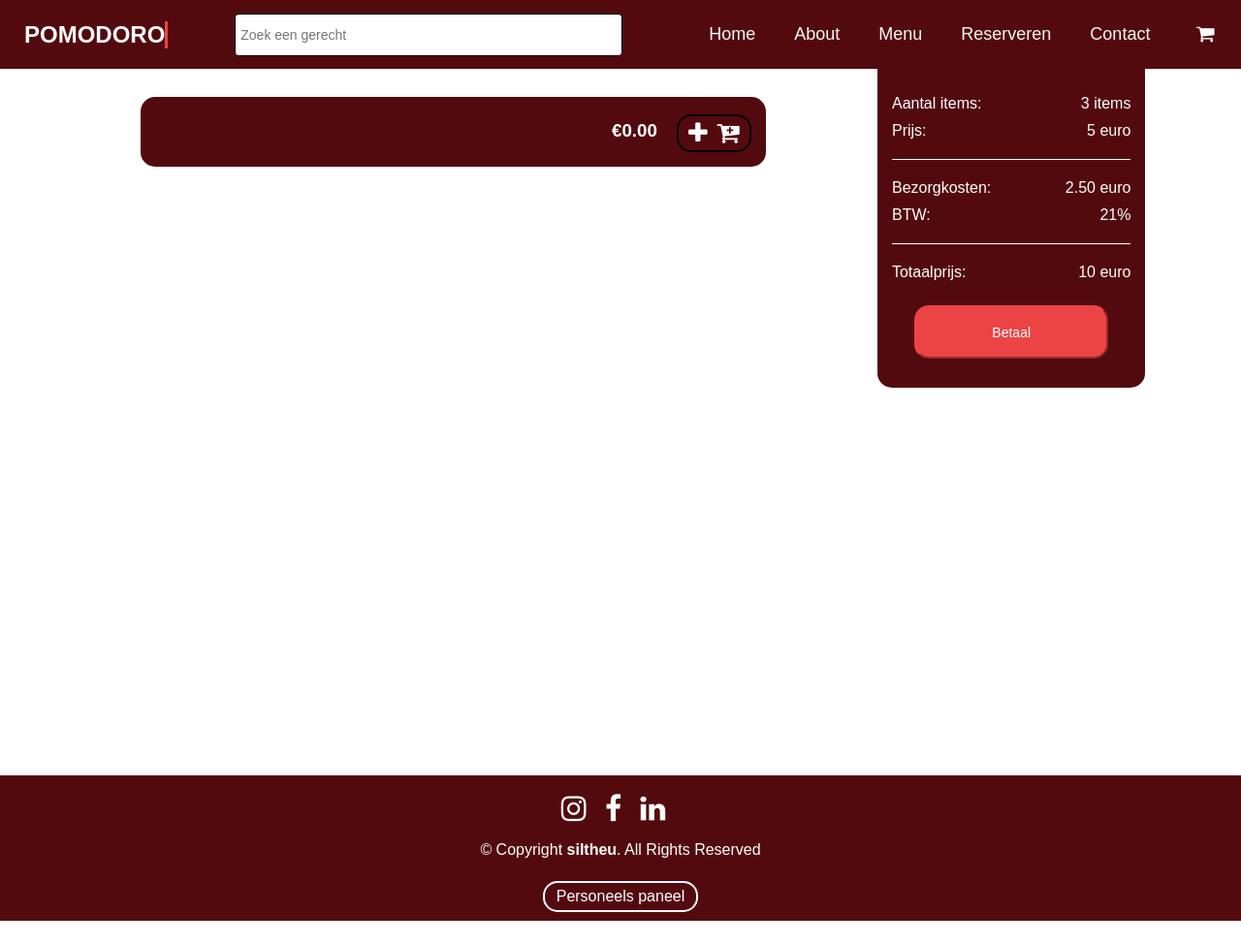
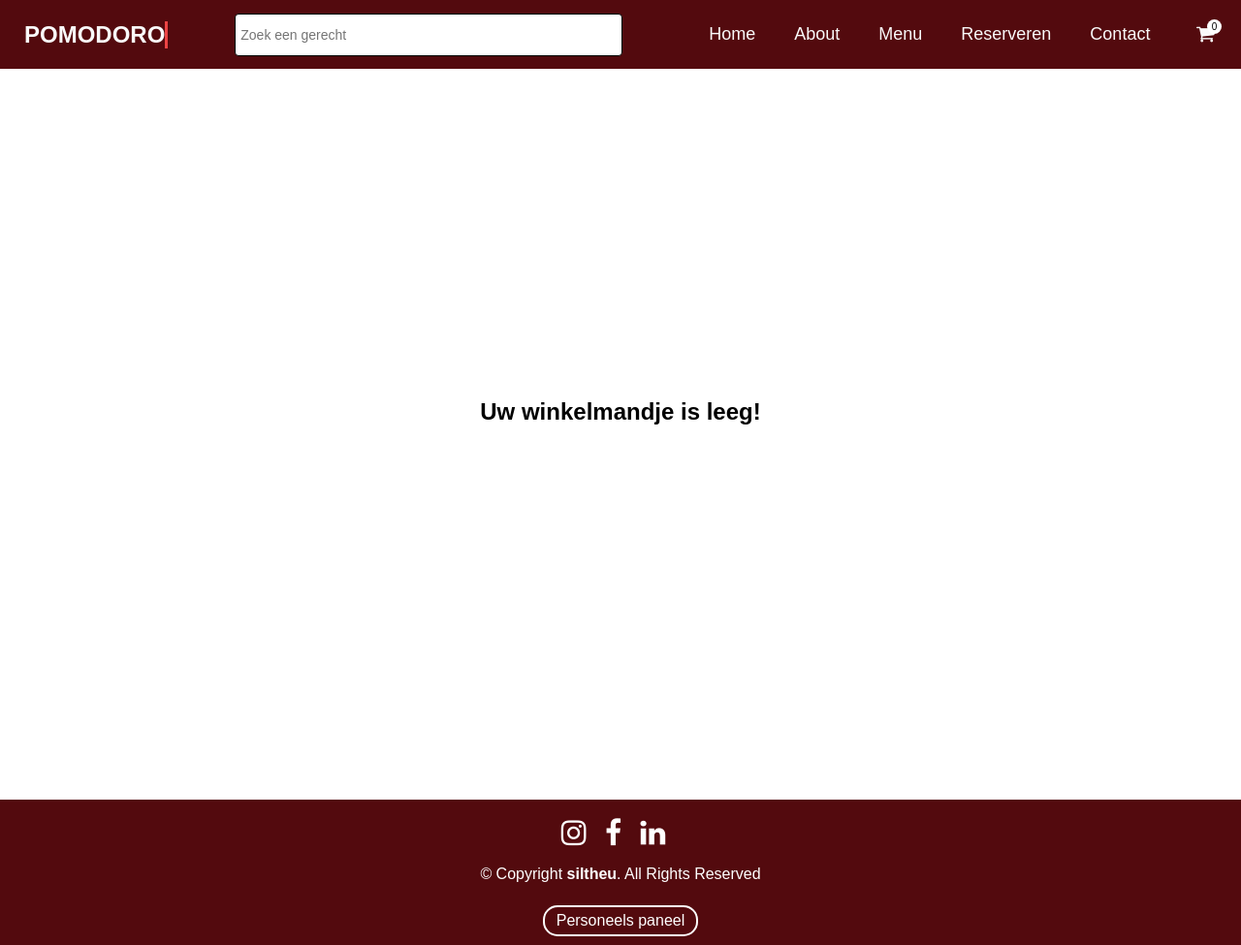
Before and after one commit to TheunissenSil/MiniCRUD, a PHP site: page /Pages/shoppingCart.php in a window 1280 px wide. Shown: the whole page at 97% size. Before the commit the page ends 950 px from the top, so only its background shows below. Run offline with PHP 8.4, Linux system fonts and the light colour scheme; tables that the repository leaves empty or names only in its code hold one stand-in row (values such as "Sample post"); data that the repository does not hold is empty.

Commit message:
Shopping cart deel 1
De add en remove aan de shopping cart toegevoegd. In de hader het aantal items wat er in de shopping cart zit en verder nog een paar kleine dingen CSS

```diff
--- a/CSS/style.css
+++ b/CSS/style.css
@@ -158,6 +158,23 @@
   display: flex;
 }
 
+nav ul .shoppingCartItems {
+  width: 15px;
+  height: 15px;
+  border-radius: 50%;
+  background-color: white;
+  display: flex;
+  justify-content: center;
+  align-items: center;
+  position: absolute;
+  top: 20px;
+  right: 20px;
+}
+
+nav ul .shoppingCartItems p {
+  font-size: 10px;
+}
+
 nav ul li {
   text-align: center;
 }
@@ -231,6 +248,11 @@
   nav ul {
     display: flex;
     flex-direction: column;
+  }
+
+  nav ul .shoppingCartItems {
+    top: 190px;
+    right: 40px;
   }
 
   nav ul li a {
@@ -650,7 +672,11 @@
 }
 
 .containerMenu .priceCart .priceTag {
-  margin: 0 15px 2.5px 15px;
+  margin: 0 20px 2.5px 15px;
+}
+
+.containerMenu .priceCart .inShoppingCartAmount {
+  margin: 0 10px 2.5px 10px;
 }
 
 .containerMenu .priceCart .addToCart {
@@ -666,8 +692,19 @@
   margin-top: 2.5px;
 }
 
-.containerMenu .priceCart .addToCart .fa {
-  margin: 0;
+.containerMenu .priceCart .shoppingCartButton {
+  background-color: #530a0e;
+  cursor: pointer;
+  border: none;
+  color: white;
+  transition: all 1.2s ease 0s;
+  display: flex;
+  margin: none;
+}
+
+.containerMenu .priceCart .addToCart .fa,
+.containerMenu .priceCart .shoppingCartButton .fa {
+  margin-right: 0;
 }
 
 .containerMenu .priceCart .addToCart .fa-plus {
@@ -676,6 +713,10 @@
 
 .containerMenu .priceCart .addToCart i {
   font-size: 25px;
+}
+
+.containerMenu .priceCart .shoppingCartButton i {
+  font-size: 20px;
 }
 
 .containerMenu .priceCart .addToCart:hover,
@@ -812,9 +853,17 @@
 }
 
 .shoppingCartMain .shoppingCartContainer {
-  height: 100%;
+  height: auto;
   width: 90%;
   display: flex;
+}
+
+.shoppingCartMain .emptyCard {
+  min-height: 100vh;
+  width: 100%;
+  display: flex;
+  justify-content: center;
+  align-items: center;
 }
 
 .shoppingCartMain .shoppingCartContainer .shoppingCartItems {
@@ -1213,18 +1262,6 @@
   width: 12.5%;
 }
 
-.adminMain .adminRow table .gerechtPrijs {
-  width: 7.5%;
-}
-
-.adminMain .adminRow table .drankNaam {
-  width: 30%;
-}
-
-.adminMain .adminRow table .drankCatagorie {
-  width: 30%;
-}
-
 .adminMain .adminRow table .drankPrijs {
   width: 20%;
 }
@@ -1234,21 +1271,21 @@
   width: 10%;
 }
 
-.adminMain .adminRow table .datum {
-  width: 15%;
-}
-
+.adminMain .adminRow table .datum,
 .adminMain .adminRow table .naam,
 .adminMain .adminRow table .email,
 .adminMain .adminRow table .onderwerp {
   width: 15%;
 }
 
+.adminMain .adminRow table .gerechtPrijs,
 .adminMain .adminRow table .tijd,
 .adminMain .adminRow table .personen {
   width: 7.5%;
 }
 
+.adminMain .adminRow table .drankNaam,
+.adminMain .adminRow table .drankPrijs,
 .adminMain .adminRow table .bijzonderheden {
   width: 30%;
 }
--- a/Includes/header.php
+++ b/Includes/header.php
@@ -33,42 +33,47 @@
               } else {
                 echo "<li><a href='../index.php#start'>Home</a></li>";
               }
-            ?>
-            <?php
+
                if (file_exists('index.php')) {
                 echo "<li><a href='index.php#pageAbout'>About</a></li>";
               } else {
                 echo "<li><a href='../index.php#pageAbout'>About</a></li>";
               }
-            ?>
-            <?php
+
               if (file_exists('index.php')) {
                 echo "<li><a href='Pages/menu.php'>Menu</a></li>";
               } else {
                 echo "<li><a href='menu.php'>Menu</a></li>";
               }
-            ?>
-            <?php
+
               if (file_exists('index.php')) {
                 echo "<li><a href='Pages/reserveren-contact.php#reserveren'>Reserveren</a></li>";
               } else {
                 echo "<li><a href='reserveren-contact.php#reserveren'>Reserveren</a></li>";
               }
-            ?>
-            <?php
+
               if (file_exists('index.php')) {
                 echo "<li><a href='Pages/reserveren-contact.php#contact'>Contact</a></li>";
               } else {
                 echo "<li><a href='reserveren-contact.php#contact'>Contact</a></li>";
               }
-            ?>
-            <?php
+
+              session_start();
+              $aantalItems = 0;
+
+              if (!empty($_SESSION['shoppingCart'])) {
+                foreach($_SESSION['shoppingCart'] as $product) {
+                  $aantalItems = $aantalItems + $product['amount'];
+                }
+              }
+
               if (file_exists('index.php')) {
                 echo "<li><a href='Pages/shoppingCart.php' class='fa fa-shopping-cart'></a></li>";
               } else {
-                echo "<li><a href='shoppingCart.php' class='fa fa-shopping-cart'></a></li>";
+                echo "<li><a href='shoppingCart.php' class='fa fa-shopping-cart'></a><div class='shoppingCartItems'><p>" . $aantalItems . "</p></div></li>";
               }
             ?>
+
           </ul>
         </nav>
     </section>
--- a/PHP/logout.php
+++ b/PHP/logout.php
@@ -1,6 +1,7 @@
 <?php
 session_start();
-session_destroy();
+unset($_SESSION['name']);
+unset($_SESSION['id']);
 
 header("Location: ../index.php");
 exit();
--- a/Pages/shoppingCart.php
+++ b/Pages/shoppingCart.php
@@ -14,49 +14,150 @@
     ?>
 
     <main class="shoppingCartMain">
-      <div class="shoppingCartContainer">
-        <div class="shoppingCartItems containerMenu">
       <?php
-          require_once("../Includes/connector.php");
+        // Add to cart
+        if (isset($_POST['add_to_cart'])) {
 
-          $sql = "SELECT * FROM gerechten";
-          $stmt = $connect->prepare($sql);
-          $stmt->execute();
-          $result = $stmt->fetchAll();
+          if (isset($_SESSION['shoppingCart'])) {
 
-          foreach ($result as $result){
+            $place = array_search($_GET['id'], array_column($_SESSION['shoppingCart'], 'id'));
 
-              $roundendPrice = sprintf('%0.2f', $result['gerechtPrijs']);
+            $exists = false;
 
+            $amount = $_SESSION['shoppingCart'][$place]['amount'];
+
+            foreach($_SESSION['shoppingCart'] as $current) {
+              if ($current['id'] == $_GET['id']) {
+                $amount++;
+                $exists = TRUE;
+              }
+            }
+
+            if ($exists == TRUE) {
+
+              $_SESSION['shoppingCart'][$place]['amount'] = $amount;
+              header('Location: ../Pages/shoppingCart.php');
+
+            } else {
+
+              $count = count($_SESSION['shoppingCart']);
+              $_SESSION['shoppingCart'][$count] = array(
+
+                'id' => $_GET['id'],
+                'amount' => 1,
+                'naam' => $_GET['naam'],
+                'beschrijving' => $_GET['beschrijving'],
+                'prijs' => $_GET['prijs'],
+
+              );
+              header('Location: Location: ../Pages/shoppingCart.php');
+
+            }
+
+          } else {
+
+            $_SESSION['shoppingCart'][0] = array(
+
+              'id' => $_GET['id'],
+              'amount' => 1,
+              'naam' => $_GET['naam'],
+              'beschrijving' => $_GET['beschrijving'],
+              'prijs' => $_GET['prijs'],
+
+            );
+            header('Location: ../Pages/shoppingCart.php');
+
+          }
+
+        }
+
+        // Remove from cart
+        if (isset($_POST['remove_from_cart'])) {
+
+          $place = array_search($_GET['id'], array_column($_SESSION['shoppingCart'], 'id'));
+
+          $amount = $_SESSION['shoppingCart'][$place]['amount'];
+
+          if ($amount > 1) {
+
+            $amount--;
+            $_SESSION['shoppingCart'][$place]['amount'] = $amount;
+            header('Location: ../Pages/shoppingCart.php');
+
+          } else {
+
+            unset($_SESSION['shoppingCart'][$place]);
+            $_SESSION['shoppingCart'] = array_values($_SESSION['shoppingCart']);
+            header('Location: ../Pages/shoppingCart.php');
+
+          }
+        }
+
+        // Display cart
+        if(!empty($_SESSION['shoppingCart'])){
+          echo"<div class='shoppingCartContainer'>";
+            echo"<div class='shoppingCartItems containerMenu'>";
+              foreach($_SESSION['shoppingCart'] as $product) {
                 echo"<div class='gerecht'>";
                 echo    "<div>";
-              echo        "<h3>" . $result['gerechtNaam'] . "</h3>";
-              echo        "<p>" . $result['gerechtBeschrijving'] . "</p>";
+                echo        "<h3>" . $product['naam'] . "</h3>";
+                echo        "<p>" . $product['beschrijving'] . "</p>";
                 echo    "</div>";
                 echo    "<div class='priceCart'>";
-              echo        "<h3 class='priceTag'>€" . $roundendPrice . "</h3>";
-              echo        "<button class='addToCart'>";
-              echo            "<i class='fa fa-plus'></i><i class='fa fa-cart-plus'></i>";
-              echo        "</button>";
+                echo        "<h3 class='priceTag'>€" . $product['prijs'] . "</h3>";
+                echo        "<form action='../Pages/shoppingCart.php?id=" . $product['id'] . "' method='post'>";
+                echo            "<button type='submit' name='remove_from_cart' class='shoppingCartButton'>";
+                echo                "<i class='fa fa-minus'></i>";
+                echo            "</button>";
+                echo        "</form>";
+                echo        "<h3 class='inShoppingCartAmount'>" . $product['amount'] . "x</h3>";
+                echo        "<form action='../Pages/shoppingCart.php?id=" . $product['id'] . "' method='post'>";
+                echo            "<button type='submit' name='add_to_cart' class='shoppingCartButton'>";
+                echo                "<i class='fa fa-plus'></i>";
+                echo            "</button>";
+                echo        "</form>";
                 echo    "</div>";
                 echo"</div>";
               }
+
+            // Afrekenen!
+            $aantalItems = 0;
+            $prijs = 0.0;
+
+            foreach($_SESSION['shoppingCart'] as $product) {
+              $aantalItems = $aantalItems + $product['amount'];
+
+              $prijs = $prijs + ($product['prijs'] * $product['amount']);
+            }
+
+            $totaalPrijs = $prijs * 1.21 + 2.50;
+
+            $prijsAfgerond = sprintf('%0.2f', $prijs);
+            $totaalPrijsAfgerond = sprintf('%0.2f', $totaalPrijs);
+
+            echo"</div>";
+            echo"<div class='shoppingCartPrice'>";
+              echo"<div class='finishOrder'>";
+                echo"<h2>Afrekenen:</h2>";
+                echo"<div><p>Aantal items:</p><p>" . $aantalItems . " items</p></div>";
+                echo"<div><p>Prijs:</p><p>€" . $prijsAfgerond . "</p></div>";
+                echo"<div class='streepje'></div>";
+                echo"<div><p>Bezorgkosten:</p><p>2.50 euro</p></div>";
+                echo"<div><p>BTW:</p><p>21%</p></div>";
+                echo"<div class='streepje'></div>";
+                echo"<div><p>Totaalprijs:</p><p>€" . $totaalPrijsAfgerond . "</p></div>";
+                echo"<button>Betaal</button>";
+              echo"</div>";
+            echo"</div>";
+          echo"</div>";
+
+        // Winkelmandje is leeg
+        } else {
+          echo"<div class='emptyCard'>";
+          echo  "<h2>Uw winkelmandje is leeg!</h2>";
+          echo"</div>";
+        }
       ?>
-        </div>
-        <div class="shoppingCartPrice">
-          <div class="finishOrder">
-            <h2>Afrekenen:</h2>
-            <div><p>Aantal items:</p><p>3 items</p></div>
-            <div><p>Prijs:</p><p>5 euro</p></div>
-            <div class="streepje"></div>
-            <div><p>Bezorgkosten:</p><p>2.50 euro</p></div>
-            <div><p>BTW:</p><p>21%</p></div>
-            <div class="streepje"></div>
-            <div><p>Totaalprijs:</p><p>10 euro</p></div>
-            <button>Betaal</button>
-          </div>
-        </div>
-      </div>
     </main>
 
     <?php
```
Also changed, not shown: Includes/menu/pizzas.php (+5 -3 lines), AdminPages/changeMenuForm.php (line endings or trailing spaces). Lines whose indentation alone changed are shown as unchanged.
